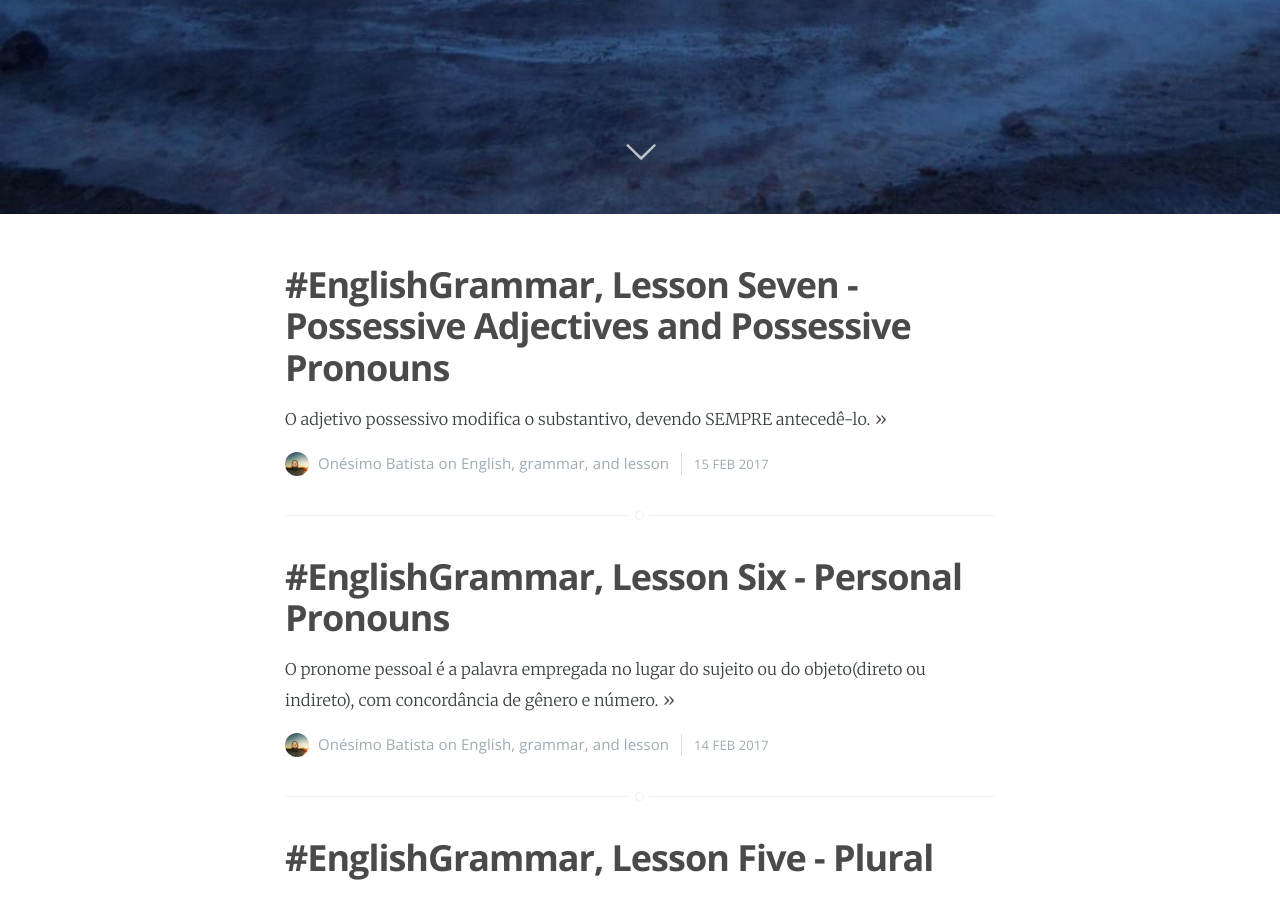
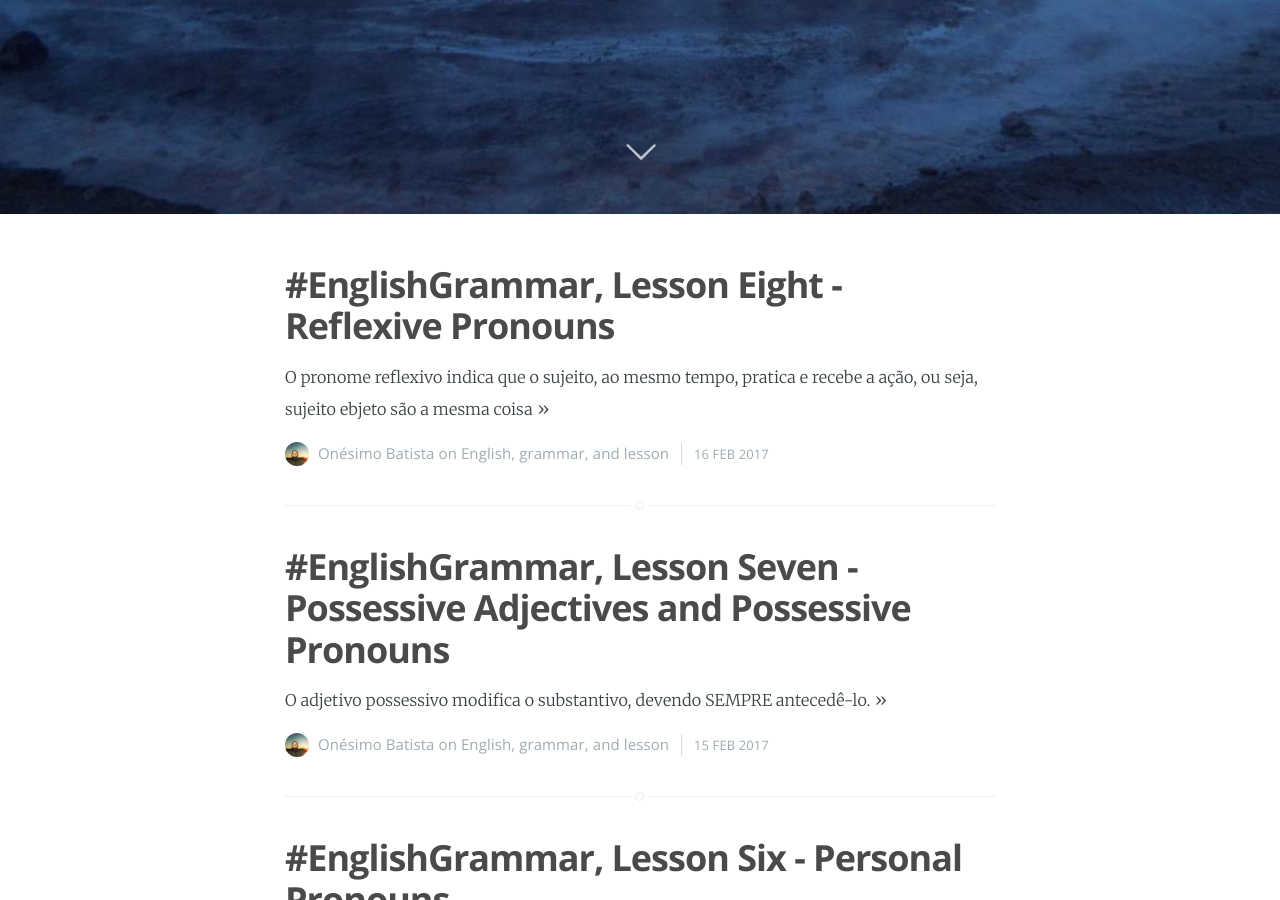
Before and after one commit to onesimo/blog, a Jekyll site: the page built from index.html, in a window 1280 px wide and 900 px high, scrolled down 686 px. Built offline with Jekyll 4.4.1, drawn with Linux system fonts in a browser that asks for light colours; the list of posts is cut into pages by our own code.

Commit message:
post eight

```diff
--- /dev/null
+++ b/_posts/2017-02-16-english-grammar-lesson-eight.md
@@ -0,0 +1,25 @@
+---
+layout: post
+title:  "#EnglishGrammar, Lesson Eight - Reflexive Pronouns"
+date:   2017-02-16 23:00:00
+categories: English grammar lesson
+---
+
+O pronome reflexivo indica que o sujeito, ao mesmo tempo, pratica e recebe a ação, ou seja, sujeito ebjeto são a mesma coisa
+
+
+PRONOMES REFLEXIVOS
+
+1ª pessoa - myself
+
+2ª pessoa - yourself
+
+3ª pessoa - masc himself, fem herself, neutro itself
+
+### -
+
+1ª pessoa - ourselfs
+
+2ª pessoa - yourselves
+
+3ª pessoa - themselves
```
Also changed, not shown: _posts/2017-02-15-english-grammar-lesson-seven.md (+7 -0 lines).
